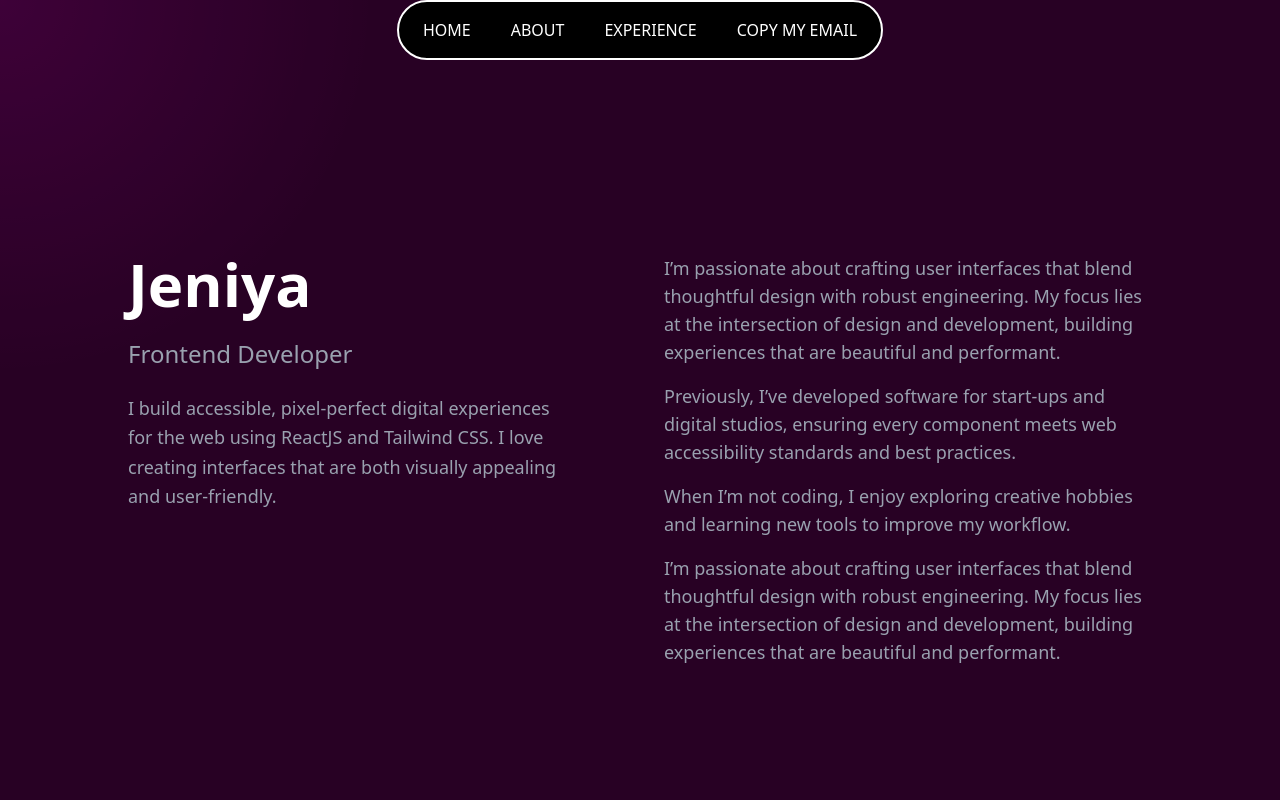
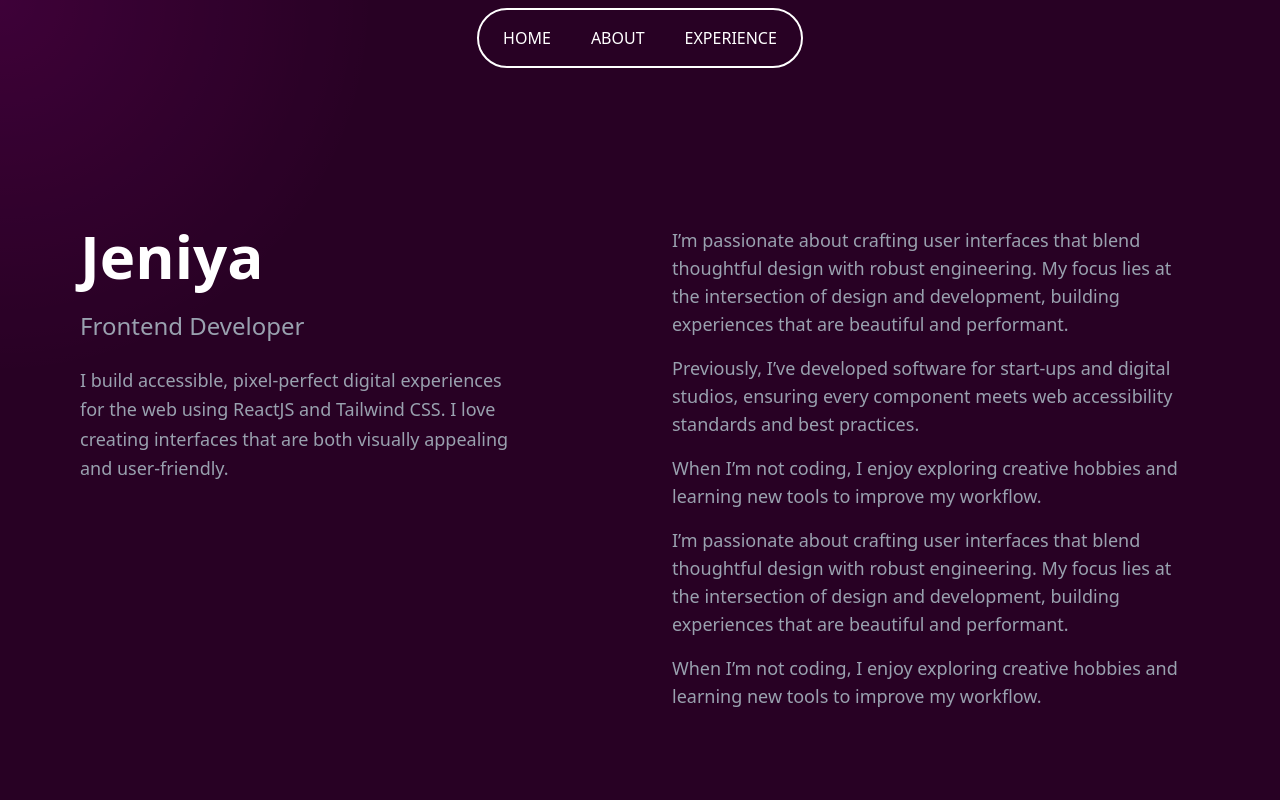
Before and after one commit to Jeniya14/my-portfolio, a React (Vite) app: page / in a window 1280 px wide. Shown: the top 800 px of the page. Built offline with nearby package versions, Linux system fonts and the light colour scheme.

Commit message:
homepage update

```diff
--- a/src/App.css
+++ b/src/App.css
@@ -1,4 +1,5 @@
 @import "tailwindcss";
 @theme {
   --color-midnight: #280124;
+  --color-navbtn:#A40894;
 }
--- a/src/App.jsx
+++ b/src/App.jsx
@@ -9,7 +9,7 @@ function App() {
 
 
   return (
-    <div className="bg-midnight text-white">
+    <div className="bg-midnight text-white py-2">
       <GlowCurser />
       <Navbar/>
       <Hero />
--- a/src/section/Hero.jsx
+++ b/src/section/Hero.jsx
@@ -1,7 +1,7 @@
 const Hero = () => {
   return (
      <section className="min-h-screen text-gray-300 flex items-center justify-center px-8 md:px-20">
-      <div className="max-w-5xl w-full grid md:grid-cols-2 gap-12">
+      <div className="max-w-6xl w-full grid md:grid-cols-2 gap-16">
         {/* Left Side */}
         <div className="space-y-6">
           <h1 className="text-5xl md:text-6xl font-extrabold text-white">
@@ -40,6 +40,10 @@ const Hero = () => {
             design and development, building experiences that are beautiful and
             performant.
           </p>
+          <p>
+            When I’m not coding, I enjoy exploring creative hobbies and learning new
+            tools to improve my workflow.
+          </p>
         </div>
       </div>
     </section>
--- a/src/section/Navbar.jsx
+++ b/src/section/Navbar.jsx
@@ -17,12 +17,13 @@ const Navbar = () => {
         opacity :0,
       }));
     }}
-    className="relative mx-auto flex w-fit rounded-full border-2 border-white bg-black p-1"
+    className="relative mx-auto  flex w-fit rounded-full border-2 border-white  p-1"
     >
       <CusLi setPosition={setPosition}>Home</CusLi>
       <CusLi setPosition={setPosition}>About</CusLi>
       <CusLi setPosition={setPosition}>Experience</CusLi>
-      <CusLi setPosition={setPosition}>Copy my Email</CusLi>
+      {/* <CusLi setPosition={setPosition}>Project</CusLi>
+      <CusLi setPosition={setPosition}>Copy my Email</CusLi> */}
 
       <Curser position={position}/>
     </ul>
@@ -56,7 +57,7 @@ const Curser =({position})=>{
     animate={{
       ...position
     }}
-    className="absolute z-0 h-7 rounded-full bg-pink-600 md:h-12"
+    className="absolute z-0 h-7 rounded-full bg-navbtn md:h-12"
     />
   )
 }
```
